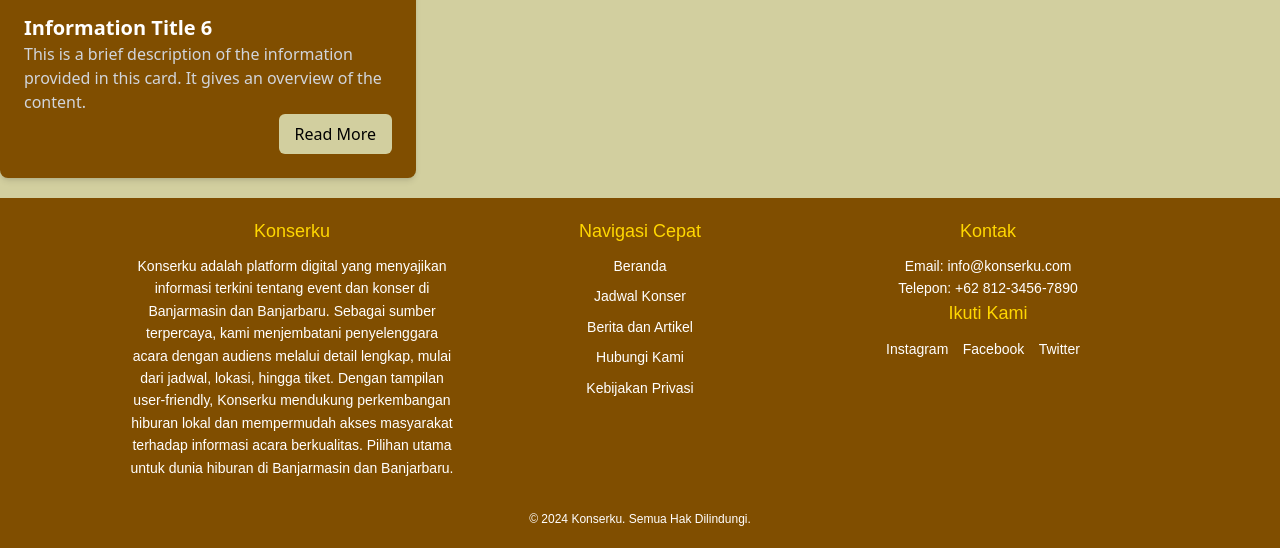
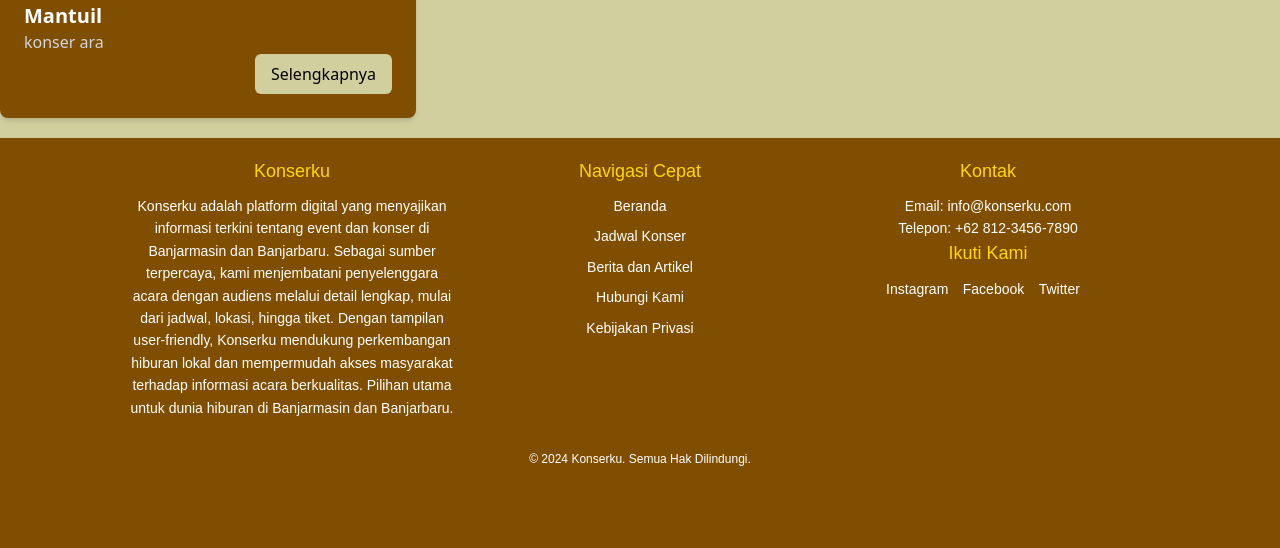
Before and after one commit to stfth04/konserku, a PHP site: page / in a window 1280 px wide. Shown: the part 758-1306 px from the top of the page. After the commit the page ends 1224 px from the top, so only its background shows below. Run offline with PHP 8.4, Linux system fonts and the light colour scheme; some libraries are stand-ins or nearby versions.

Commit message:
index.php

```diff
--- a/index.php
+++ b/index.php
@@ -96,8 +96,7 @@ session_start();
         <div class="p-6">
           <h2 class="text-xl font-bold text-white">Dewa 19 Featuring Allstars 2.0</h2>
           <p class="text-gray-300">
-            This is a brief description of the information provided in this
-            card. It gives an overview of the content.
+            konser dewa jar
           </p>
           <div class="flex justify-end">
             <a class="bg-[#D2CF9F] text-black px-4 py-2 rounded-md hover:bg-[#bfbf8f] focus:outline-none"
@@ -110,18 +109,17 @@ session_start();
       <div class="bg-[#804E00] rounded-lg shadow-md overflow-hidden">
         <img alt="Informative image with a detailed description of the content" class="w-full h-48 object-cover"
           height="192"
-          src="https://storage.googleapis.com/a1aa/image/9sovfQagGIQewUk8d3COvy26K8WcDtQL9xH0rWE0BZQ6fX7nA.jpg"
+          src="ara.jpeg"
           width="100%" />
         <div class="p-6">
-          <h2 class="text-xl font-bold text-white">Information Title 6</h2>
+          <h2 class="text-xl font-bold text-white">Konser Bernyanyi Dengan Artis Mantuil</h2>
           <p class="text-gray-300">
-            This is a brief description of the information provided in this
-            card. It gives an overview of the content.
+           konser ara
           </p>
           <div class="flex justify-end">
             <a class="bg-[#D2CF9F] text-black px-4 py-2 rounded-md hover:bg-[#bfbf8f] focus:outline-none"
               href="detail.html">
-              Read More
+              Selengkapnya
             </a>
           </div>
         </div>
```
Also changed, not shown: ara.jpeg (added).
